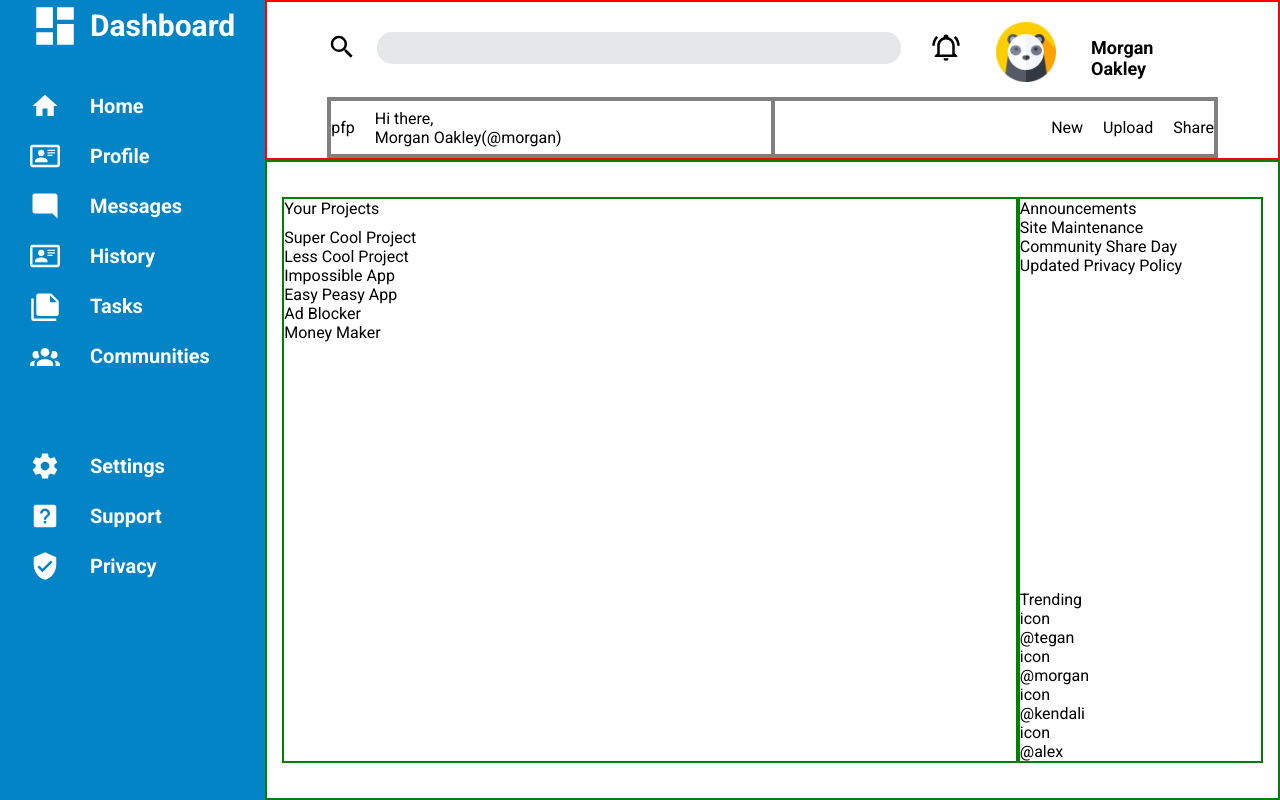
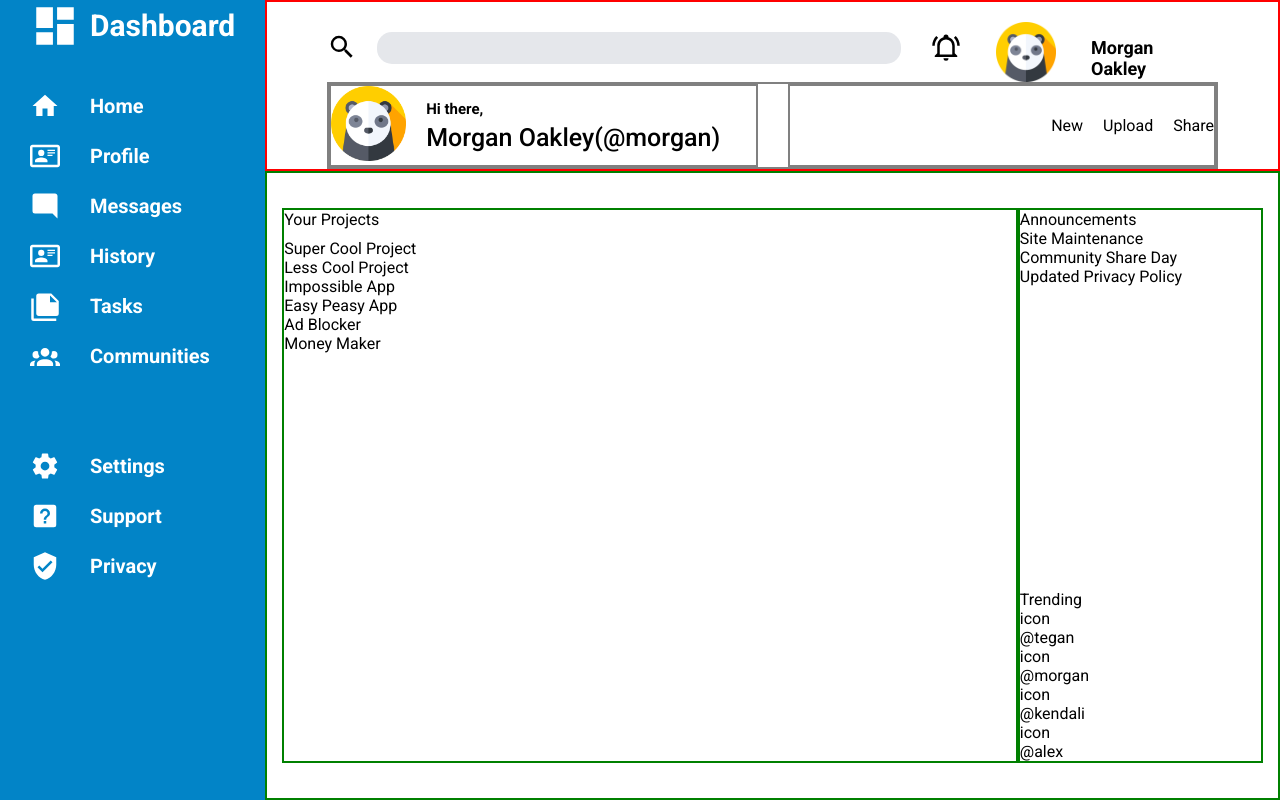
Before and after one commit to v-sudo29/admin-dashboard, a website: page index.html in a window 1280 px wide. Drawn offline with Linux system fonts and the light colour scheme.

Commit message:
Style bottom left half header

```diff
--- a/index.html
+++ b/index.html
@@ -76,10 +76,12 @@
         </div>
         <div class="header-bottom">
             <div class="header-bottom-left">
-                <div>pfp</div>
+                <div class="hi-there-icon">
+                    <img src="icons/panda.png" alt="panda-icon">
+                </div>
                 <div class="hi-there-content">
-                    <div>Hi there,</div>
-                    <div>Morgan Oakley(@morgan)</div>
+                    <div id="hi-there">Hi there,</div>
+                    <div id="bold-name">Morgan Oakley(@morgan)</div>
                 </div>
             </div>
             <div class="header-bottom-right">
--- a/style.css
+++ b/style.css
@@ -1,4 +1,4 @@
-@import url('https://fonts.googleapis.com/css2?family=Roboto:wght@300;400;700&display=swap');
+@import url('https://fonts.googleapis.com/css2?family=Roboto:wght@300;400;500;700&display=swap');
 
 :root {
     box-sizing: border-box;
@@ -159,6 +159,7 @@ body {
 
         display: grid;
         grid-template-columns: 1fr 1fr;
+        gap: 30px;
     }
 
         /* Left Half */
@@ -168,6 +169,26 @@ body {
             display: flex;
             align-items: center;
             gap: 20px;
+        }
+
+        .hi-there-content {
+            display: grid;
+            gap: 5px;
+        }
+
+        .hi-there-icon > img {
+            width: 75px;
+            height: 75px;
+        }
+
+        #hi-there {
+            font-size: 15px;
+            font-weight: 700;
+        }
+
+        #bold-name {
+            font-size: 25px;
+            font-weight: 500;
         }
 
         /* Right Half */
```
